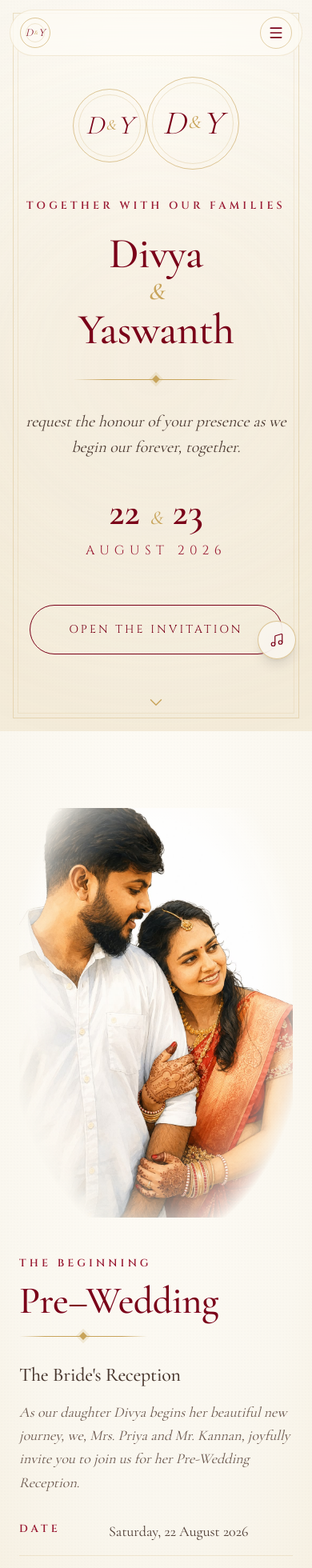
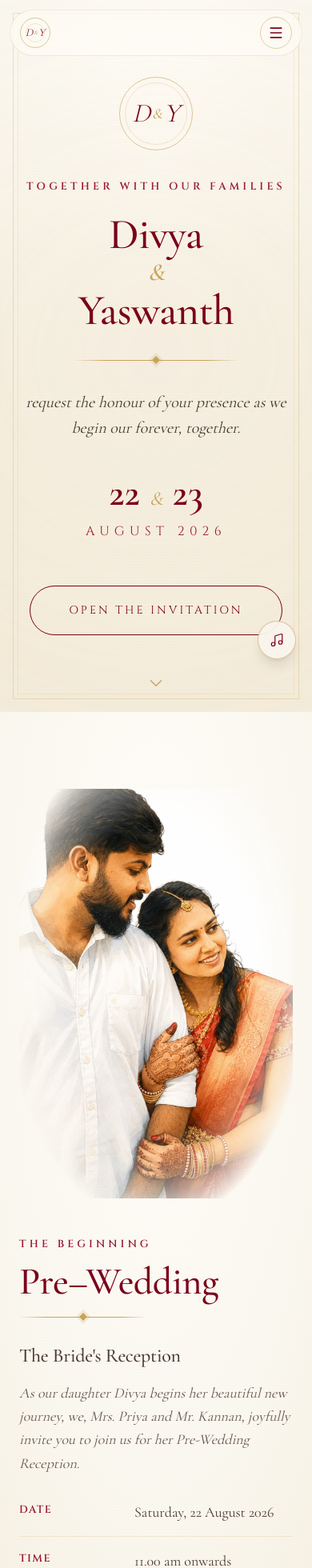
Before and after one commit to divyaswanth1315-gif/divyaswanth, a Next.js app: page / in a window 390 px wide. Shown: the top 1960 px of the page at 80% size. Built offline with nearby package versions, Linux system fonts and the light colour scheme.

Commit message:
Wedding Invite code fix

```diff
--- a/src/components/Experience/SmoothScroll.tsx
+++ b/src/components/Experience/SmoothScroll.tsx
@@ -17,7 +17,14 @@ export function scrollToSection(id: string) {
 
 export default function SmoothScroll() {
   useEffect(() => {
+    // Always start at the top on reload — don't restore the previous scroll position.
+    if ("scrollRestoration" in history) {
+      history.scrollRestoration = "manual";
+    }
+    window.scrollTo(0, 0);
+
     lenis = new Lenis({ lerp: 0.08, smoothWheel: true });
+    lenis.scrollTo(0, { immediate: true });
 
     function raf(time: number) {
       lenis!.raf(time);
--- a/src/components/Hero/Hero.tsx
+++ b/src/components/Hero/Hero.tsx
@@ -34,8 +34,12 @@ export default function Hero() {
           animate={{ opacity: 1, scale: 1, y: 0 }}
           transition={{ duration: 1.1, delay: 0.15, ease }}
         >
-          <Monogram size={92} className="md:hidden" />
-          <Monogram size={116} className="hidden md:inline-flex" />
+          <span className="inline-flex md:hidden">
+            <Monogram size={92} />
+          </span>
+          <span className="hidden md:inline-flex">
+            <Monogram size={116} />
+          </span>
         </motion.div>
 
         <motion.p
--- a/src/components/UI/EventSection.tsx
+++ b/src/components/UI/EventSection.tsx
@@ -145,7 +145,12 @@ export default function EventSection({
                 key={d.label}
                 className="flex gap-4 border-b border-[#c8a45b]/20 pb-4 last:border-0 last:pb-0"
               >
-                <dt className="eyebrow w-24 shrink-0 pt-0.5 text-[#9a1b34]">{d.label}</dt>
+                <dt
+                  className="eyebrow w-32 shrink-0 break-words pt-0.5 leading-snug text-[#9a1b34]"
+                  style={{ letterSpacing: "0.12em" }}
+                >
+                  {d.label}
+                </dt>
                 <dd className="font-display text-lg text-[#4a3830]">
                   {d.value}
                   {d.sub && (
```
